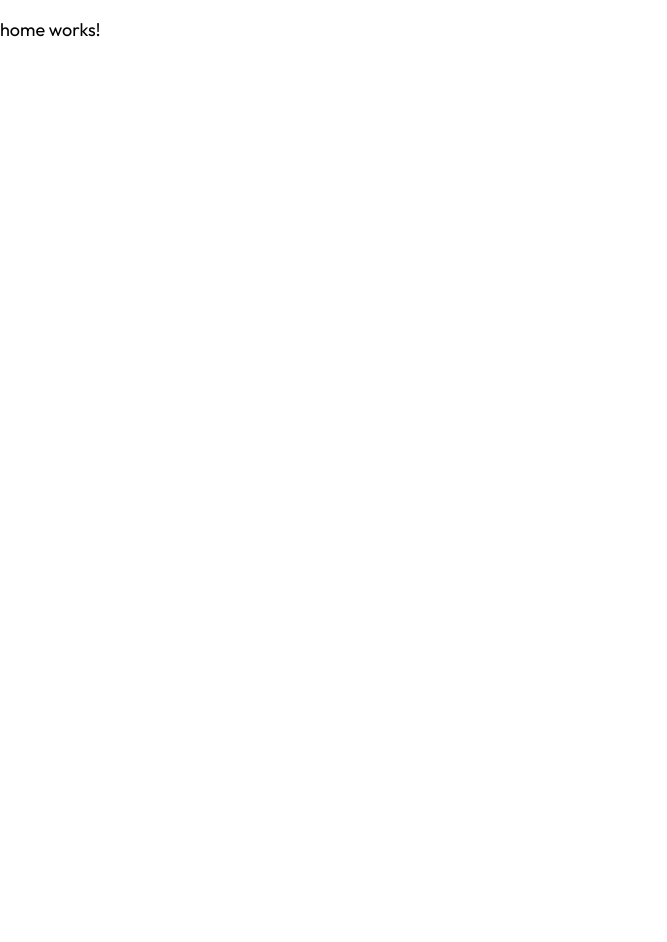
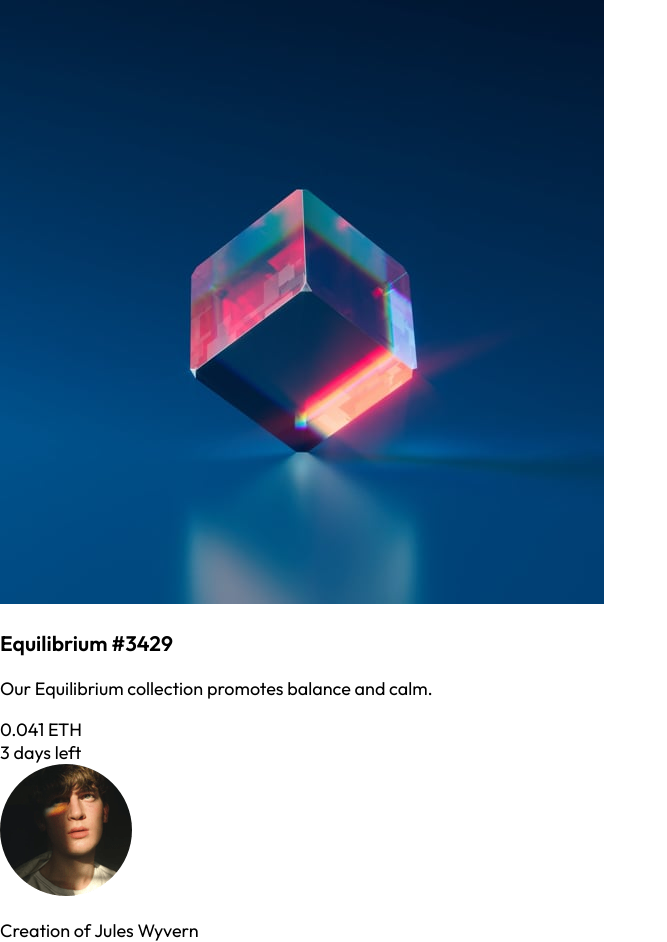
Before and after one commit to andrew8gmf/nft-preview-card-component, an Angular app: page / in a window 1280 px wide. Shown: the whole page, without its empty margins (0-667 px from the left). Before the commit the page ends 818 px from the top, so only its background shows below. Built offline with nearby package versions, Linux system fonts and the light colour scheme.

Commit message:
feat: add `home` component html structure

```diff
--- a/src/app/home/home.component.html
+++ b/src/app/home/home.component.html
@@ -1 +1,13 @@
-<p>home works!</p>
+<div class="card">
+    <img class="card__image" src="assets/image-equilibrium.jpg">
+    <h3 class="card__title">Equilibrium #3429</h3>
+    <p class="card__text">Our Equilibrium collection promotes balance and calm.</p>
+    <div class="card__info">
+        <div class="card__info__price">0.041 ETH</div>
+        <div class="card__info__time">3 days left</div>
+    </div>
+    <div class="card__creator">
+        <img class="card__creator__avatar" src="assets/image-avatar.png">
+        <p class="card__creater__text">Creation of Jules Wyvern</p>
+    </div>
+  </div>
```
